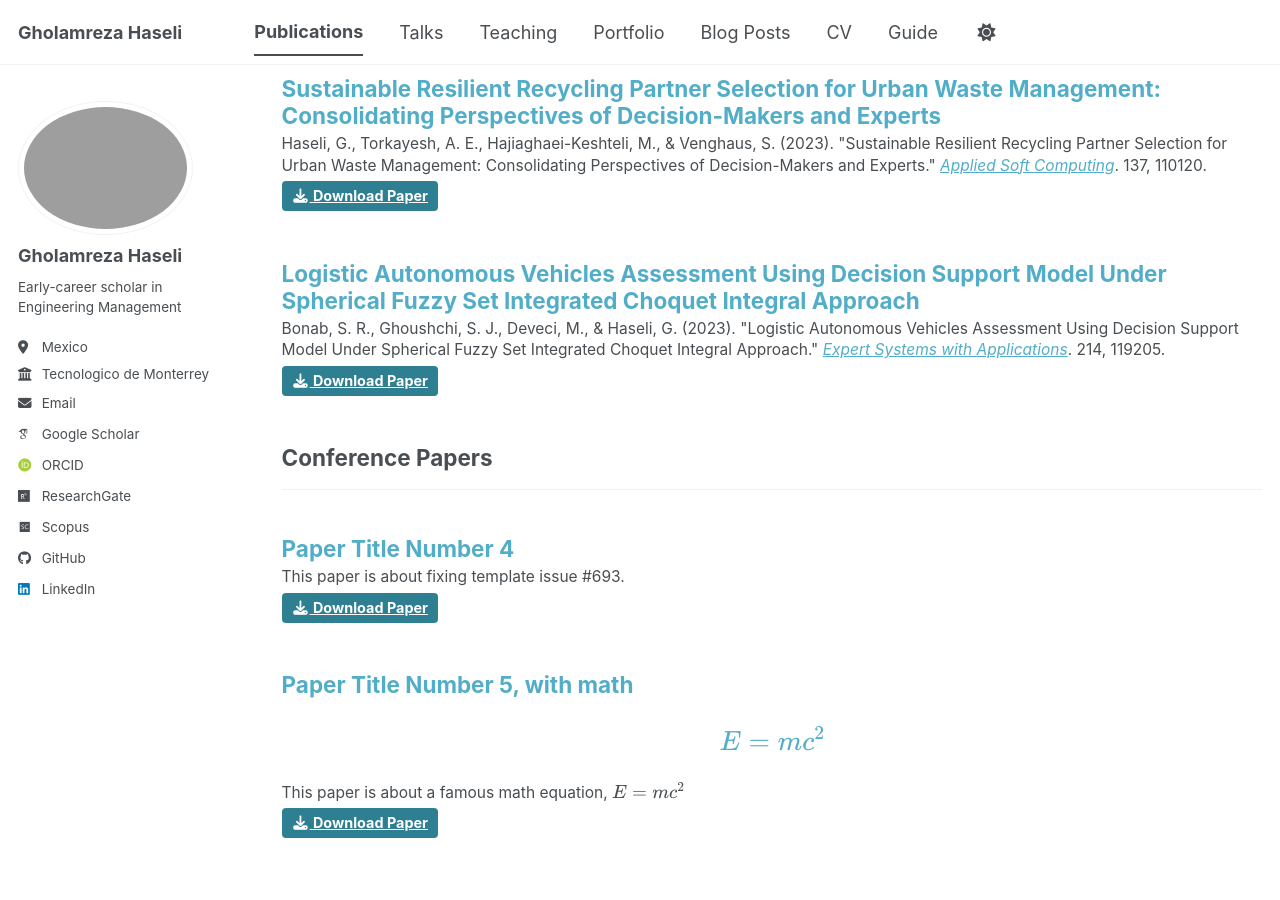
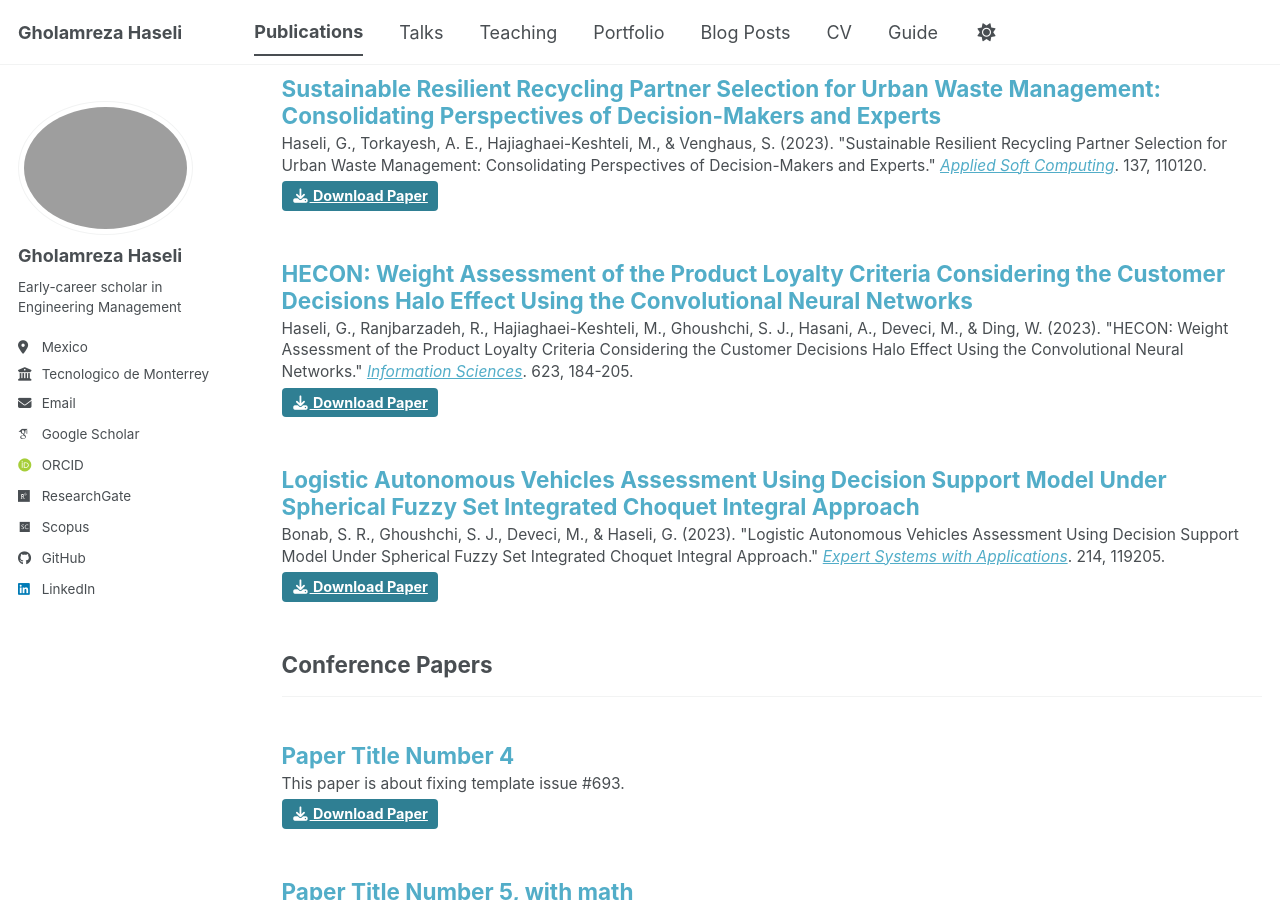
Before and after one commit to Gholamreza-Haseli/Gholamreza-Haseli.github.io, a Jekyll site: the page built from _pages/publications.html, in a window 1280 px wide and 900 px high, scrolled down 2783 px. Built offline with Jekyll 4.4.1, drawn with Linux system fonts in a browser that asks for light colours; some web fonts are replaced; a script bundle is joined from its source files by our own code; library files that are not in the unit come from our copies.

Commit message:
Update and rename HECON: Weight Assessment of the Product Loyalty Criteria Considering the Customer Decision's Halo Effect Using the Convolutional Neural Networks.md to HECON: Weight Assessment of the Product Loyalty Criteria Considering the Customer Decisions Halo Effect Using the Convolutional Neural Networks.md

```diff
--- a/_publications/HECON: Weight Assessment of the Product Loyalty Criteria Considering the Customer Decision's Halo Effect Using the Convolutional Neural Networks.md
+++ b/_publications/HECON: Weight Assessment of the Product Loyalty Criteria Considering the Customer Decisions Halo Effect Using the Convolutional Neural Networks.md
@@ -1,10 +1,10 @@
 ---
 priority: 13
-title: "HECON: Weight Assessment of the Product Loyalty Criteria Considering the Customer Decision's Halo Effect Using the Convolutional Neural Networks"
+title: "HECON: Weight Assessment of the Product Loyalty Criteria Considering the Customer Decisions Halo Effect Using the Convolutional Neural Networks"
 collection: publications
 category: manuscripts
-permalink: /publication/HECON:-Weight-Assessment-of-the-Product-Loyalty-Criteria-Considering-the-Customer-Decision's-Halo-Effect-Using-the-Convolutional-Neural-Networks
-excerpt: 'Haseli, G., Ranjbarzadeh, R., Hajiaghaei-Keshteli, M., Ghoushchi, S. J., Hasani, A., Deveci, M., & Ding, W. (2023). &quot;HECON: Weight Assessment of the Product Loyalty Criteria Considering the Customer Decision's Halo Effect Using the Convolutional Neural Networks.&quot; <i>[Information Sciences](https://www.sciencedirect.com/journal/information-sciences)</i>. 623, 184-205.'
+permalink: /publication/HECON:-Weight-Assessment-of-the-Product-Loyalty-Criteria-Considering-the-Customer-Decisions-Halo-Effect-Using-the-Convolutional-Neural-Networks
+excerpt: 'Haseli, G., Ranjbarzadeh, R., Hajiaghaei-Keshteli, M., Ghoushchi, S. J., Hasani, A., Deveci, M., & Ding, W. (2023). &quot;HECON: Weight Assessment of the Product Loyalty Criteria Considering the Customer Decisions Halo Effect Using the Convolutional Neural Networks.&quot; <i>[Information Sciences](https://www.sciencedirect.com/journal/information-sciences)</i>. 623, 184-205.'
 paperurl: 'https://www.sciencedirect.com/science/article/abs/pii/S0020025522015201'
 ---
 
```
